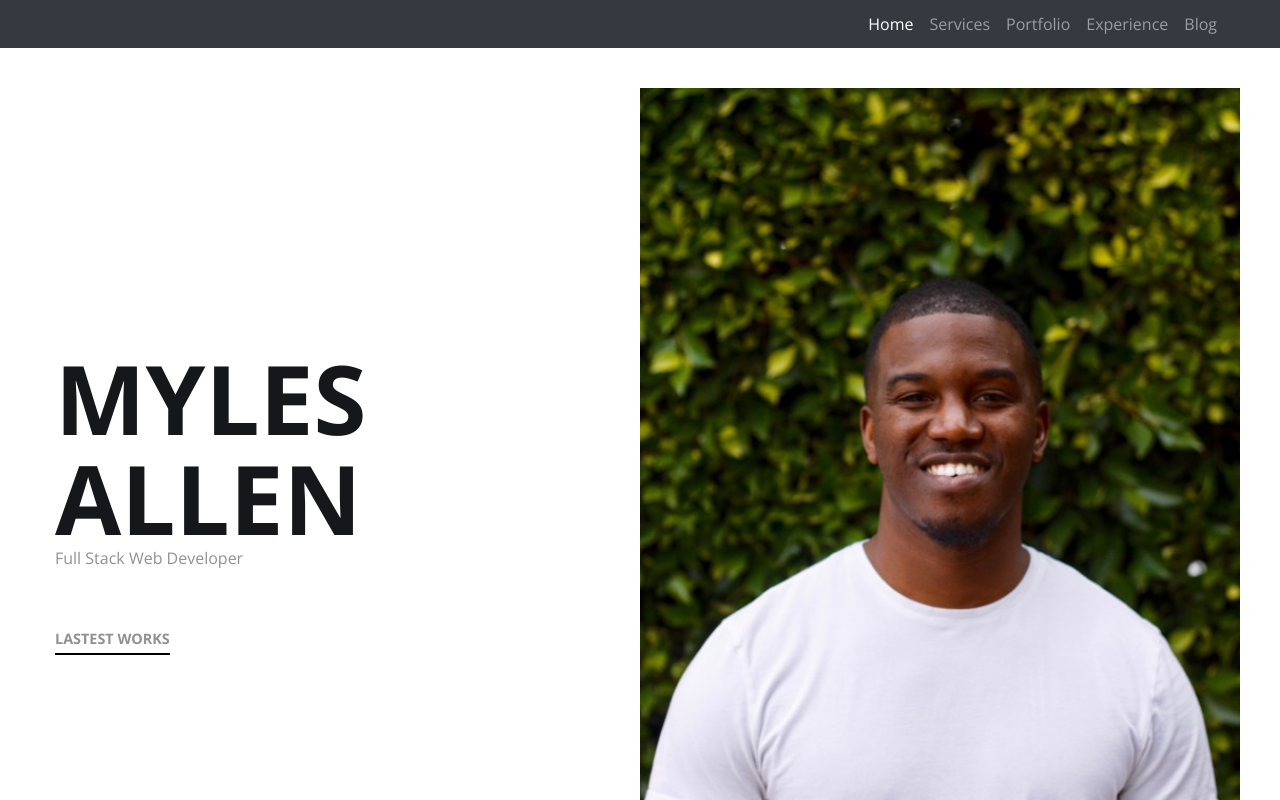
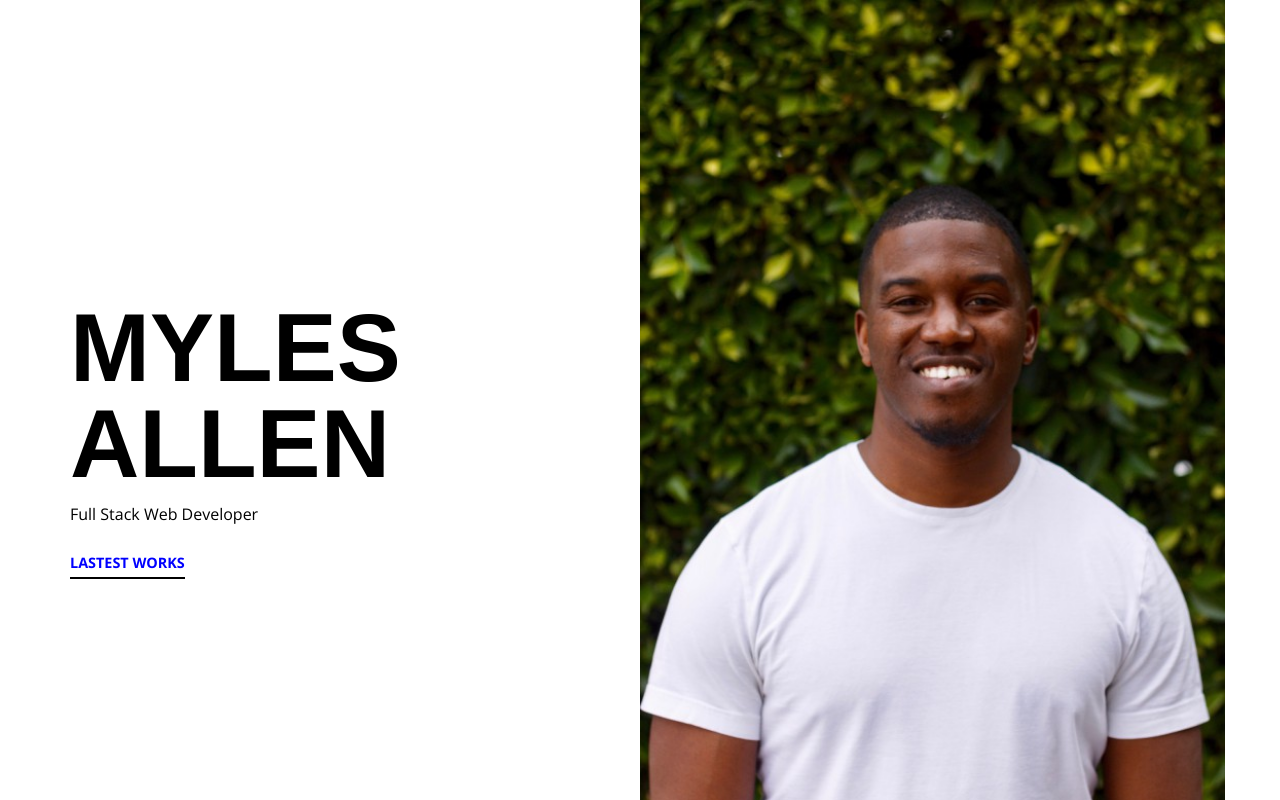
Before and after one commit to mylesvallen/brand, a plain HTML site: page index.html in a window 1280 px wide. Shown: the top 800 px of the page. Drawn offline with nearby package versions, Linux system fonts and the light colour scheme; a web font is replaced by a local one.

Commit message:
saves all

```diff
--- a/css/main.css
+++ b/css/main.css
@@ -7,10 +7,17 @@
 @import "blog-section.css";
 @import "testimonials-section.css";
 @import "footer-section.css";
+body {
+    background: #FFF
+}
+
 .container {
     max-width: 1200px;
     margin: 0 auto;
 }
+
+
+/*Tablets*/
 
 @media only screen and (max-width: 960px) {
     container {
--- a/css/top-section.css
+++ b/css/top-section.css
@@ -1,36 +1,37 @@
 #top .container {
     display: grid;
     grid-template-columns: 1fr 1fr;
-    padding: 40px 0;
     align-items: center;
 }
 
 #top .info {
     padding: 15px;
-    position: relative;
 }
 
 #top .info h1 {
-    position: relative;
+    position: absolute;
+    top: 300px;
+    font-family: acumin-pro-wide, sans-serif;
+    font-weight: 700;
+    font-style: normal;
     font-size: 6rem;
     text-transform: uppercase;
-    font-weight: 700;
-    color: #16171b;
-    margin-bottom: .25rem;
+    color: black;
     z-index: 1;
 }
 
 #top .info p {
     position: relative;
-    color: #919191;
+    top: 7rem;
+    color: black;
     text-transform: capitalize;
-    margin-bottom: 4rem;
     z-index: 1;
 }
 
 #top .info a {
     position: relative;
-    color: #919191;
+    top: 9rem;
+    color: blue;
     text-transform: uppercase;
     font-size: .9rem;
     font-weight: 700;
--- a/index.html
+++ b/index.html
@@ -5,6 +5,7 @@
     <meta charset="UTF-8" />
     <meta name="viewport" content="width=device-width, user-scalable=no" />
     <meta http-equiv="X-UA-Compatible" content="ie=edge" />
+    <link rel="stylesheet" href="https://use.typekit.net/wme6laf.css">
     <link rel="stylesheet" href="https://use.fontawesome.com/releases/v5.11.2/css/all.css" integrity="sha384-KA6wR/X5RY4zFAHpv/CnoG2UW1uogYfdnP67Uv7eULvTveboZJg0qUpmJZb5VqzN" crossorigin="anonymous" />
     <link rel="stylesheet" href="https://stackpath.bootstrapcdn.com/bootstrap/4.4.1/css/bootstrap.min.css" integrity="sha384-Vkoo8x4CGsO3+Hhxv8T/Q5PaXtkKtu6ug5TOeNV6gBiFeWPGFN9MuhOf23Q9Ifjh" crossorigin="anonymous">
     <link rel="stylesheet" href="css/main.css" />
@@ -12,42 +13,10 @@
 </head>
 
 <body>
-    <nav class="navbar navbar-expand-lg navbar-dark bg-dark static-top">
-        <div class="container">
-            <a class="navbar-brand" href="#">
-                <img src="images/white 4.svg" alt="">
-            </a>
-            <button class="navbar-toggler" type="button" data-toggle="collapse" data-target="#navbarResponsive" aria-controls="navbarResponsive" aria-expanded="false" aria-label="Toggle navigation">
-                <span class="navbar-toggler-icon"></span>
-            </button>
-            <div class="collapse navbar-collapse" id="navbarResponsive">
-                <ul class="navbar-nav ml-auto">
-                    <li class="nav-item active">
-                        <a class="nav-link" href="index.html#">Home
-                            <span class="sr-only">(current)</span>
-                        </a>
-                    </li>
-                    <li class="nav-item">
-                        <a class="nav-link" href="index.html#services-section">Services</a>
-                    </li>
-                    <li class="nav-item">
-                        <a class="nav-link" href="index.html#portfolio">Portfolio</a>
-                    </li>
-                    <li class="nav-item">
-                        <a class="nav-link" href="index.html#experience">Experience</a>
-                    </li>
-                    <li class="nav-item">
-                        <a class="nav-link" href="index.html#blog-section">Blog</a>
-                    </li>
-                </ul>
-            </div>
-        </div>
-    </nav>
     <section id="top">
         <div class="container">
             <div class="info">
-                <h1>Myles</h1>
-                <h1>Allen</h1>
+                <h1>Myles <br>Allen</h1>
                 <p>Full Stack Web Developer</p>
                 <a href="http://github.com/mylesvallen">Lastest Works</a>
             </div>
```
Also changed, not shown: images/ma-logo-white.svg (added), images/mvalogobox.svg (deleted), images/white 4.svg (deleted), images/white4.png (deleted), images/white4@2x.png (deleted), images/white4@3x.png (deleted), 1 other file.
